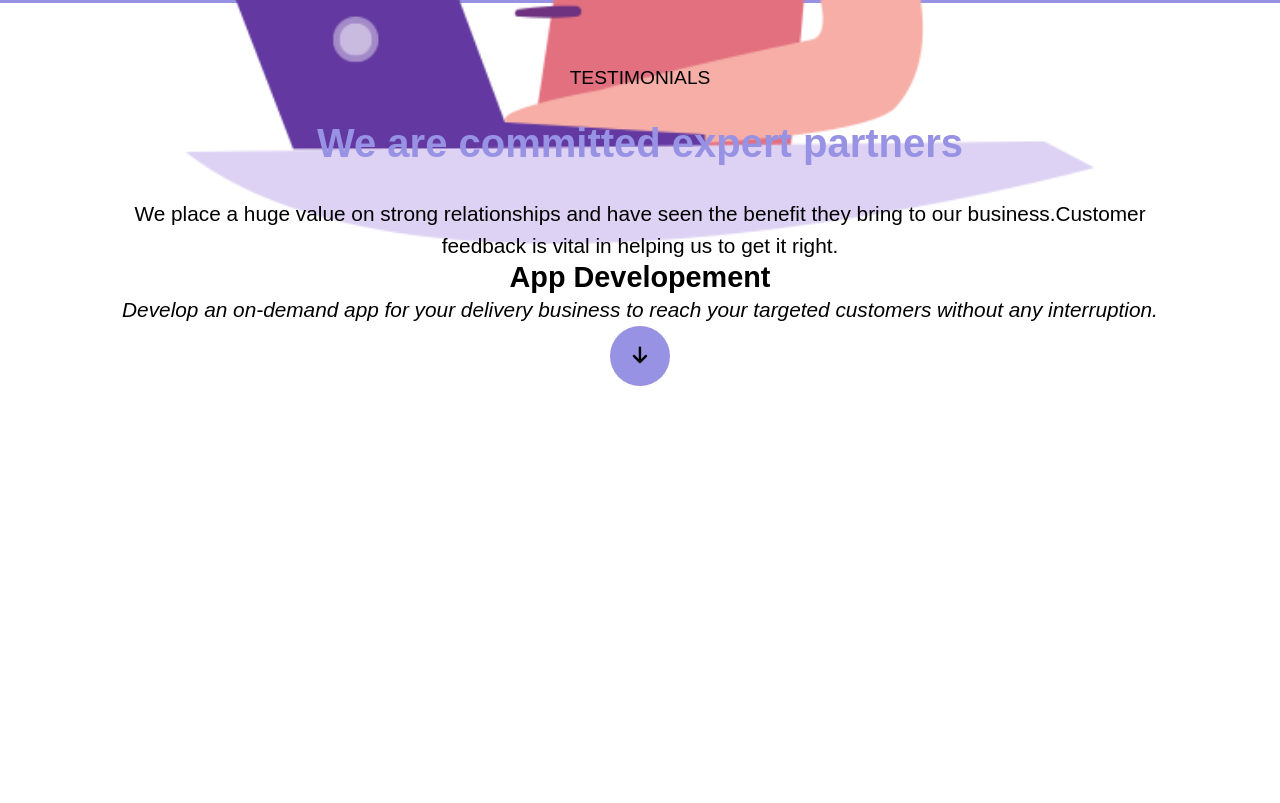
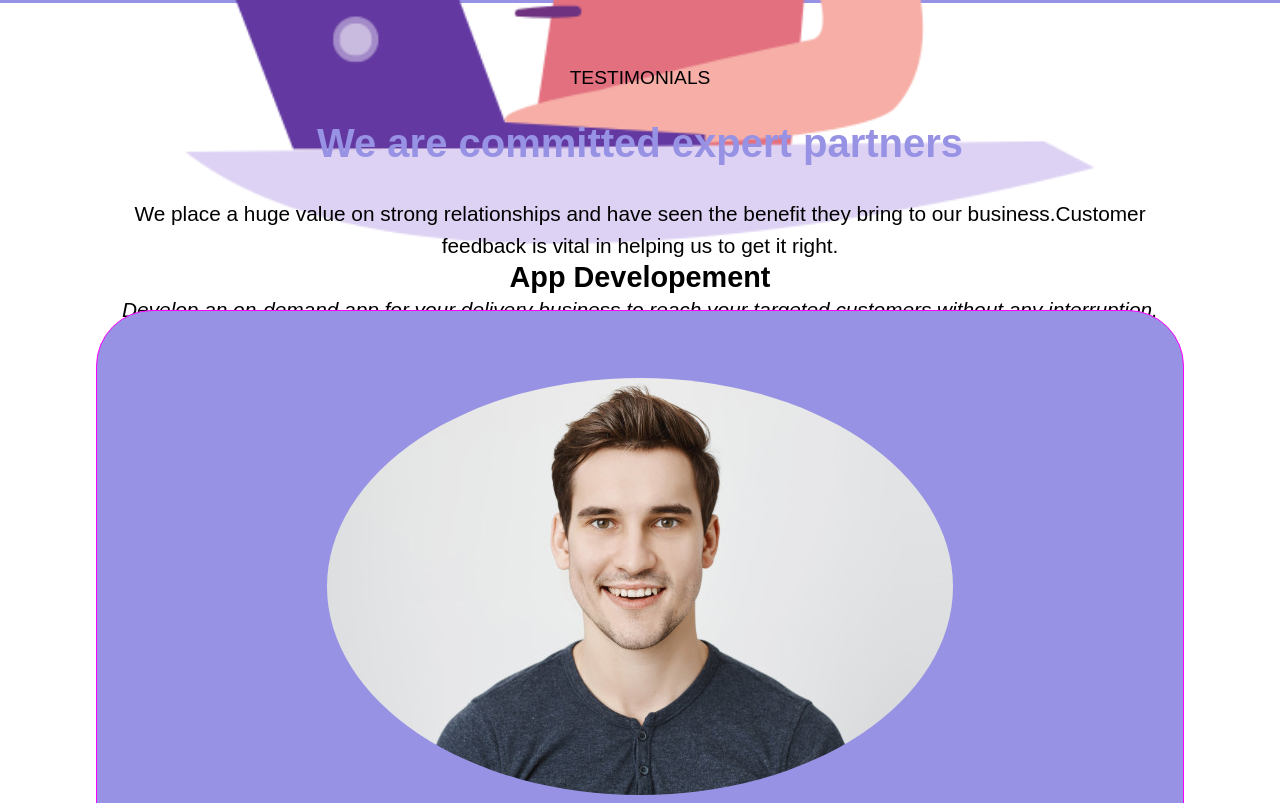
Before and after one commit to AlessandroSemeraro/htmlcss-responsive-layout, a plain HTML site: page index.html in a window 1280 px wide. Shown: the part 4959-5762 px from the top of the page. Before the commit the page ends 5345 px from the top, so only its background shows below. Drawn offline with Linux system fonts and the light colour scheme.

Commit message:
third section , added cards

```diff
--- a/index.html
+++ b/index.html
@@ -56,11 +56,16 @@
                 <p class="align-center">We place a huge value on strong relationships and have seen the benefit they bring to our
                     business.Customer feedback is vital in helping us to get it right.
                 </p>
-            </div>
-            <div class="container-testimonials-cards">
-                <article></article>
-                <article></article>
-                <article></article>
+                <div class="three-cards-section">
+                    <article class="three-cards card-margin-bottom border-radius-lavender-card card-flex">
+                        <img class="img-three-cards" src="./img/testimonial1.jpg" alt="Logo testimonial man">
+
+                    </article>
+                    <article class="three-cards card-margin-bottom border-radius-lavender-card card-flex">
+
+                    </article>
+                    <article class="three-cards card-margin-bottom border-radius-lavender-card card-flex"></article>
+                </div>
             </div>
         </section>
 
--- a/style/style.css
+++ b/style/style.css
@@ -195,8 +195,34 @@ header{
 
 /*--------------------------------THIRD SECTION (CARDS)--------------------------------*/
 
-.container-testimonials-cards{
+.three-cards{
+    width: 100%;
+    height: calc(100% / 3);
+    background-color: #9792E4;
+    border: 1px solid magenta;
+}
+
+.three-cards-section{
+    height: 1800px;
+    width: 100%;
     display: flex;
     flex-direction: column;
     align-items: center;
+    padding-top: 3rem;
 }
+
+.border-radius-lavender-card{
+    border-radius: 3.5rem;
+}
+
+.card-flex{
+    display: flex;
+    flex-direction: column;
+    justify-content: space-around;
+    align-items: center;
+}
+
+.img-three-cards{
+
+    border-radius: 50%;
+}
```
